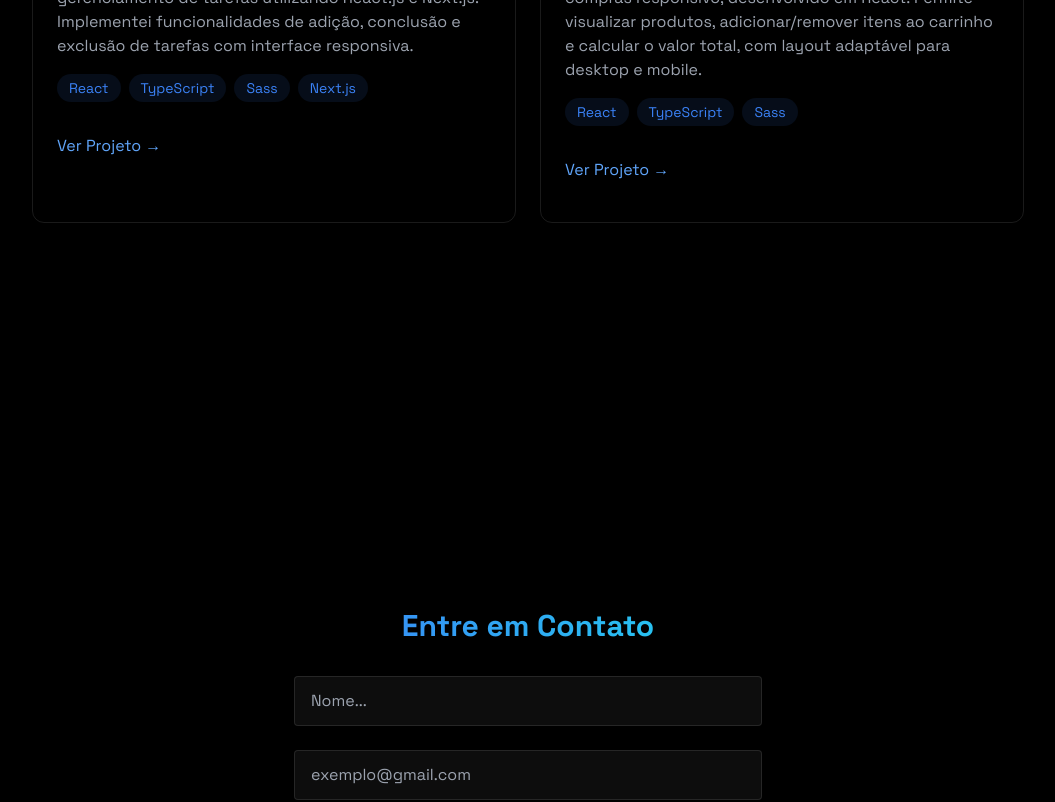
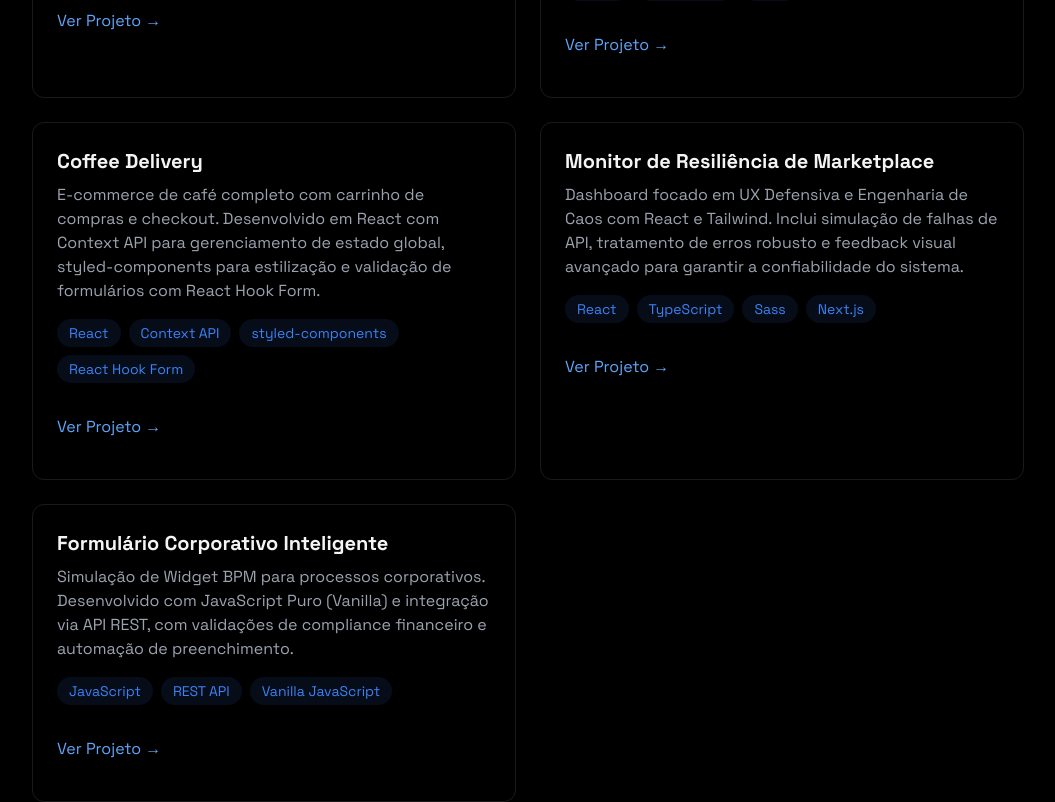
Before and after one commit to joritodev/portfolio-atual, a React (Vite) app: page / in a window 1280 px wide. Shown: the part 2160-2962 px from the top of the page, without its empty margins (112-1167 px from the left). Built offline with nearby package versions, Linux system fonts and the light colour scheme.

Commit message:
feat: update portfolio data with 3 new projects
- Add 'Marketplace Resilience Monitor' (React/Chaos Engineering)
- Add 'Corporate Reimbursement Form' (Vanilla JS/BPM Logic)
- Add 'Coffee Delivery' (React/Context API)
- Update internationalization texts (PT/EN)

```diff
--- a/src/components/sections/Projects.jsx
+++ b/src/components/sections/Projects.jsx
@@ -7,10 +7,22 @@ export const Projects = () => {
     pt: {
       featured: "Projetos em Destaque",
       todo: "Lista de Tarefas",
-      todoDesc: "Desenvolvimento de uma aplicação web para gerenciamento de tarefas utilizando React.js e Next.js. Implementei funcionalidades de adição, conclusão e exclusão de tarefas com interface responsiva.",
+      todoDesc:
+        "Desenvolvimento de uma aplicação web para gerenciamento de tarefas utilizando React.js e Next.js. Implementei funcionalidades de adição, conclusão e exclusão de tarefas com interface responsiva.",
       view: "Ver Projeto →",
       cardapio: "Cardápio de Restaurante",
-      cardapioDesc: "Projeto de listagem de produtos com carrinho de compras responsivo, desenvolvido em React. Permite visualizar produtos, adicionar/remover itens ao carrinho e calcular o valor total, com layout adaptável para desktop e mobile.",
+      cardapioDesc:
+        "Projeto de listagem de produtos com carrinho de compras responsivo, desenvolvido em React. Permite visualizar produtos, adicionar/remover itens ao carrinho e calcular o valor total, com layout adaptável para desktop e mobile.",
+      marketplace: "Monitor de Resiliência de Marketplace",
+      marketplaceDesc:
+        "Dashboard focado em UX Defensiva e Engenharia de Caos com React e Tailwind. Inclui simulação de falhas de API, tratamento de erros robusto e feedback visual avançado para garantir a confiabilidade do sistema.",
+      corporate: "Formulário Corporativo Inteligente",
+      corporateDesc:
+        "Simulação de Widget BPM para processos corporativos. Desenvolvido com JavaScript Puro (Vanilla) e integração via API REST, com validações de compliance financeiro e automação de preenchimento.",
+      coffee: "Coffee Delivery",
+      coffeeDesc:
+        "E-commerce de café completo com carrinho de compras e checkout. Desenvolvido em React com Context API para gerenciamento de estado global, styled-components para estilização e validação de formulários com React Hook Form.",
+
       //ecommerce: "Aplicação Web de E-Commerce",
       //ecommerceDesc: "E-commerce full-stack com UI moderna, integração de pagamentos segura e inventário personalizável.",
       //chat: "App de Chat em Tempo Real",
@@ -19,15 +31,26 @@ export const Projects = () => {
     en: {
       featured: "Featured Projects",
       todo: "To-Do List",
-      todoDesc: "Creation of a to-do list with React, TypeScript, Sass and Next.js.",
+      todoDesc:
+        "Creation of a to-do list with React, TypeScript, Sass and Next.js.",
       view: "View Project →",
       cardapio: "Restaurant Menu",
-      cardapioDesc: "Creation of a restaurant menu with React, TypeScript and Sass.",
+      cardapioDesc:
+        "Creation of a restaurant menu with React, TypeScript and Sass.",
+      marketplace: "Marketplace Resilience Monitor",
+      marketplaceDesc:
+        "Dashboard focused on Defensive UX and Chaos Engineering using React and Tailwind. Features API failure simulation, robust error handling, and advanced visual feedback to ensure system reliability.",
+      corporate: "Smart Corporate Process Form",
+      corporateDesc:
+        "BPM Widget simulation for corporate processes. Built with Vanilla JavaScript and REST API integration, featuring financial compliance validations and automated data entry.",
+      coffee: "Coffee Delivery",
+      coffeeDesc:
+        "E-commerce de café completo com carrinho de compras e checkout. Desenvolvido em React com Context API para gerenciamento de estado global, styled-components para estilização e validação de formulários com React Hook Form.",
       //ecommerce: "E-Commerce Web App",
       //ecommerceDesc: "Full-stack e-commerce with modern UI, secure payment integration, and customizable product inventory.",
       //chat: "Real-Time Chat App",
       //chatDesc: "Scalable chat platform supporting real-time messaging, presence, and group chat features."
-    }
+    },
   };
   return (
     <section
@@ -41,10 +64,11 @@ export const Projects = () => {
           </h2>
           <div className="grid grid-cols-1 md:grid-cols-2 gap-6">
             <div className="p-6 rounded-xl border border-white/10 hover:-translate-y-1 hover:border-blue-500/30 hover:shadow-[0_2px_8px_rgba(59,130,246,0.2)] transition">
-              <h3 className="text-xl font-bold mb-2"> {texts[language].todo}</h3>
-              <p className="text-gray-400 mb-4">
-                {texts[language].todoDesc}
-              </p>
+              <h3 className="text-xl font-bold mb-2">
+                {" "}
+                {texts[language].todo}
+              </h3>
+              <p className="text-gray-400 mb-4">{texts[language].todoDesc}</p>
               <div className="flex flex-wrap gap-2 mb-4">
                 {["React", "TypeScript", "Sass", "Next.js"].map((tech, key) => (
                   <span
@@ -77,12 +101,14 @@ export const Projects = () => {
               transition-all
             "
             >
-              <h3 className="text-xl font-bold mb-2">{texts[language].cardapio}</h3>
+              <h3 className="text-xl font-bold mb-2">
+                {texts[language].cardapio}
+              </h3>
               <p className="text-gray-400 mb-4">
                 {texts[language].cardapioDesc}
               </p>
               <div className="flex flex-wrap gap-2 mb-4">
-                {["React", "TypeScript", "Sass",].map((tech, key) => (
+                {["React", "TypeScript", "Sass"].map((tech, key) => (
                   <span
                     key={key}
                     className="
@@ -108,7 +134,104 @@ export const Projects = () => {
                 </a>
               </div>
             </div>
-
+            <div className="p-6 rounded-xl border border-white/10 hover:-translate-y-1 hover:border-blue-500/30 hover:shadow-[0_2px_8px_rgba(59,130,246,0.2)] transition">
+              <h3 className="text-xl font-bold mb-2">
+                {" "}
+                {texts[language].coffee}
+              </h3>
+              <p className="text-gray-400 mb-4">{texts[language].coffeeDesc}</p>
+              <div className="flex flex-wrap gap-2 mb-4">
+                {[
+                  "React",
+                  "Context API",
+                  "styled-components",
+                  "React Hook Form",
+                ].map((tech, key) => (
+                  <span
+                    key={key}
+                    className="bg-blue-500/10 text-blue-500 py-1 px-3 rounded-full text-sm hover:bg-blue-500/20
+                                    hover:shadow-[0_2px_8px_rgba(59,130,246,0.1)] transition-all
+                    "
+                  >
+                    {tech}
+                  </span>
+                ))}
+              </div>
+              <div className="flex justify-between items-center">
+                <a
+                  target="_blank"
+                  rel="noopener noreferrer"
+                  href="https://coffee-delivery-joao-montenegro.vercel.app/"
+                  className="text-blue-400 hover:text-blue-300 transition-colors my-4"
+                >
+                  {texts[language].view}
+                </a>
+              </div>
+            </div>
+            <div className="p-6 rounded-xl border border-white/10 hover:-translate-y-1 hover:border-blue-500/30 hover:shadow-[0_2px_8px_rgba(59,130,246,0.2)] transition">
+              <h3 className="text-xl font-bold mb-2">
+                {" "}
+                {texts[language].marketplace}
+              </h3>
+              <p className="text-gray-400 mb-4">
+                {texts[language].marketplaceDesc}
+              </p>
+              <div className="flex flex-wrap gap-2 mb-4">
+                {["React", "TypeScript", "Sass", "Next.js"].map((tech, key) => (
+                  <span
+                    key={key}
+                    className="bg-blue-500/10 text-blue-500 py-1 px-3 rounded-full text-sm hover:bg-blue-500/20
+                                    hover:shadow-[0_2px_8px_rgba(59,130,246,0.1)] transition-all
+                    "
+                  >
+                    {tech}
+                  </span>
+                ))}
+              </div>
+              <div className="flex justify-between items-center">
+                <a
+                  target="_blank"
+                  rel="noopener noreferrer"
+                  href="https://marketplace-resilience-monitor.vercel.app/"
+                  className="text-blue-400 hover:text-blue-300 transition-colors my-4"
+                >
+                  {texts[language].view}
+                </a>
+              </div>
+            </div>
+            <div className="p-6 rounded-xl border border-white/10 hover:-translate-y-1 hover:border-blue-500/30 hover:shadow-[0_2px_8px_rgba(59,130,246,0.2)] transition">
+              <h3 className="text-xl font-bold mb-2">
+                {" "}
+                {texts[language].corporate}
+              </h3>
+              <p className="text-gray-400 mb-4">
+                {texts[language].corporateDesc}
+              </p>
+              <div className="flex flex-wrap gap-2 mb-4">
+                {["JavaScript", "REST API", "Vanilla JavaScript"].map(
+                  (tech, key) => (
+                    <span
+                      key={key}
+                      className="bg-blue-500/10 text-blue-500 py-1 px-3 rounded-full text-sm hover:bg-blue-500/20
+                                    hover:shadow-[0_2px_8px_rgba(59,130,246,0.1)] transition-all
+                    "
+                    >
+                      {tech}
+                    </span>
+                  ),
+                )}
+              </div>
+              <div className="flex justify-between items-center">
+                <a
+                  target="_blank"
+                  rel="noopener noreferrer"
+                  href="https://joritodev.github.io/totvs-corporate-form/"
+                  className="text-blue-400 hover:text-blue-300 transition-colors my-4"
+                >
+                  {texts[language].view}
+                </a>
+              </div>
+            </div>
             {/* <div
               className="
               glass p-6 rounded-xl border border-white/10
```
